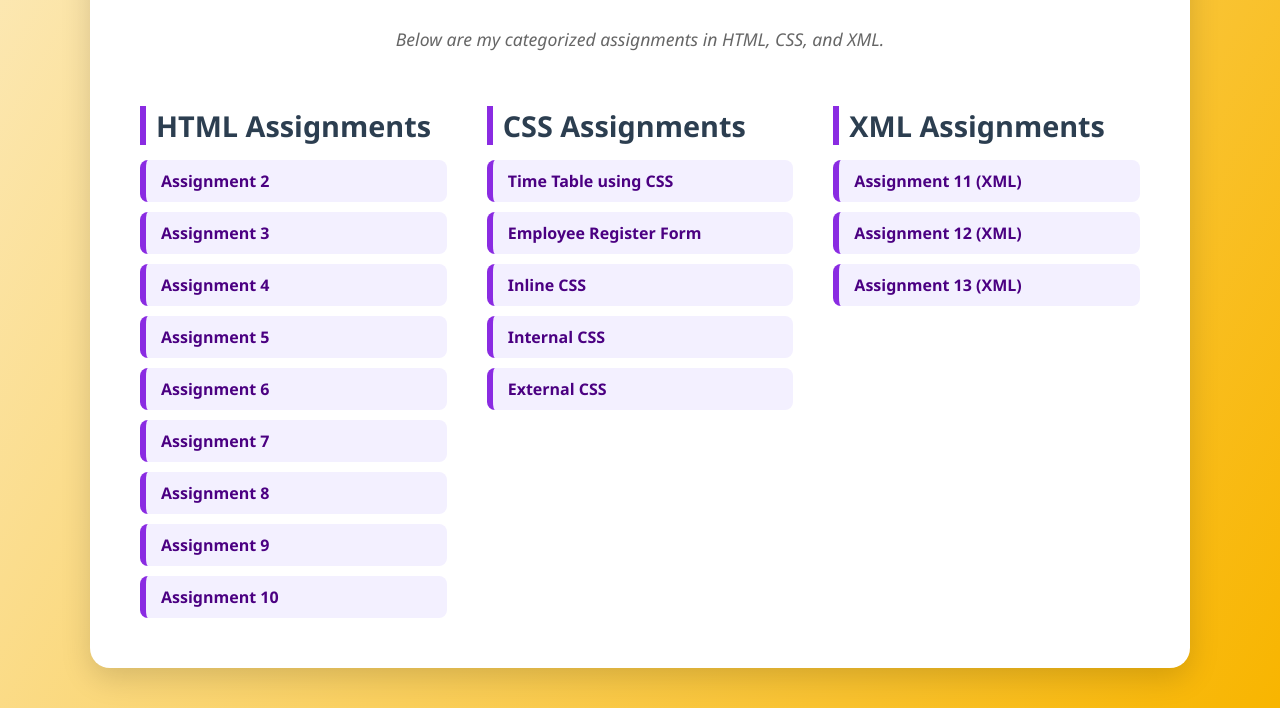
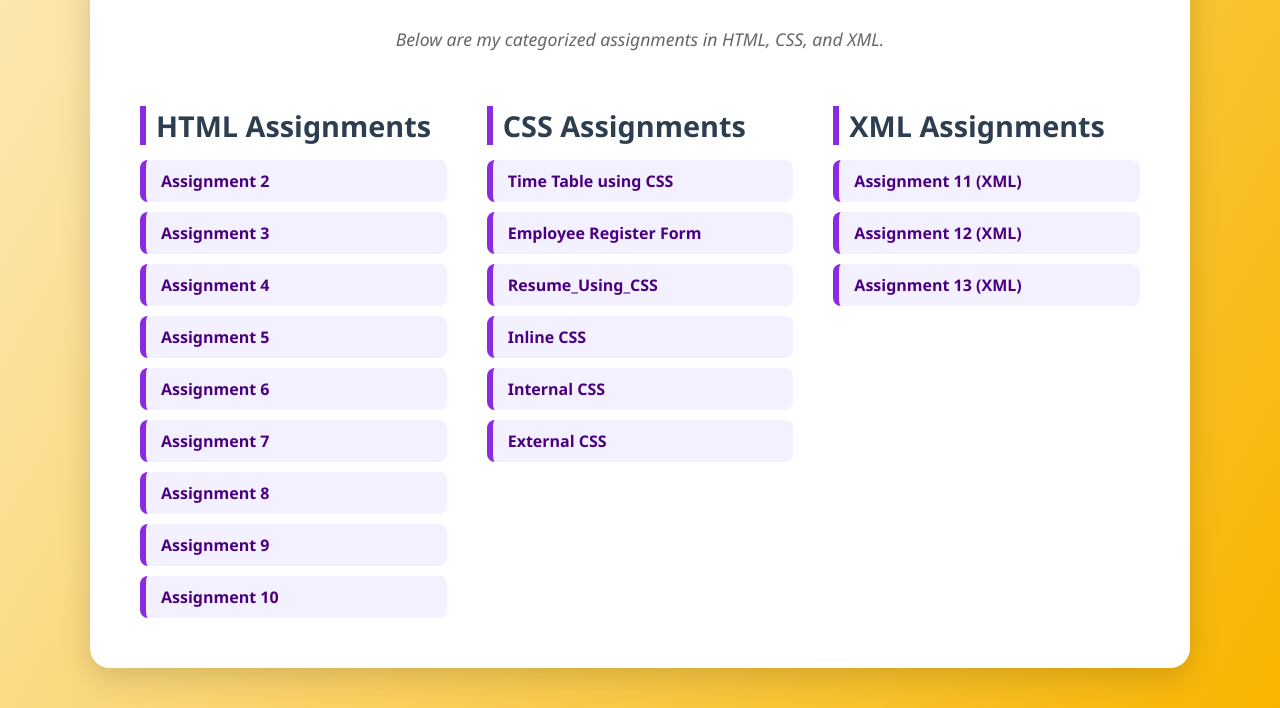
Before and after one commit to prajaktakhochage66/Web-Development, a plain HTML site: page index.html in a window 1280 px wide. Shown: the part 172-880 px from the top of the page. Drawn offline with Linux system fonts and the light colour scheme.

Commit message:
Update index.html

```diff
--- a/index.html
+++ b/index.html
@@ -146,6 +146,7 @@
           <ul>
             <li><a href="TimeTable_Using_CSS.html">Time Table using CSS</a></li>
             <li><a href="Employe_Register_Form.html">Employee Register Form</a></li>
+             <li><a href="Resume.html">Resume_Using_CSS</a></li>
             <li><a href="inline_css.html">Inline CSS</a></li>
             <li><a href="Internal_css.html">Internal CSS</a></li>
             <li><a href="external.html">External CSS</a></li>
```
